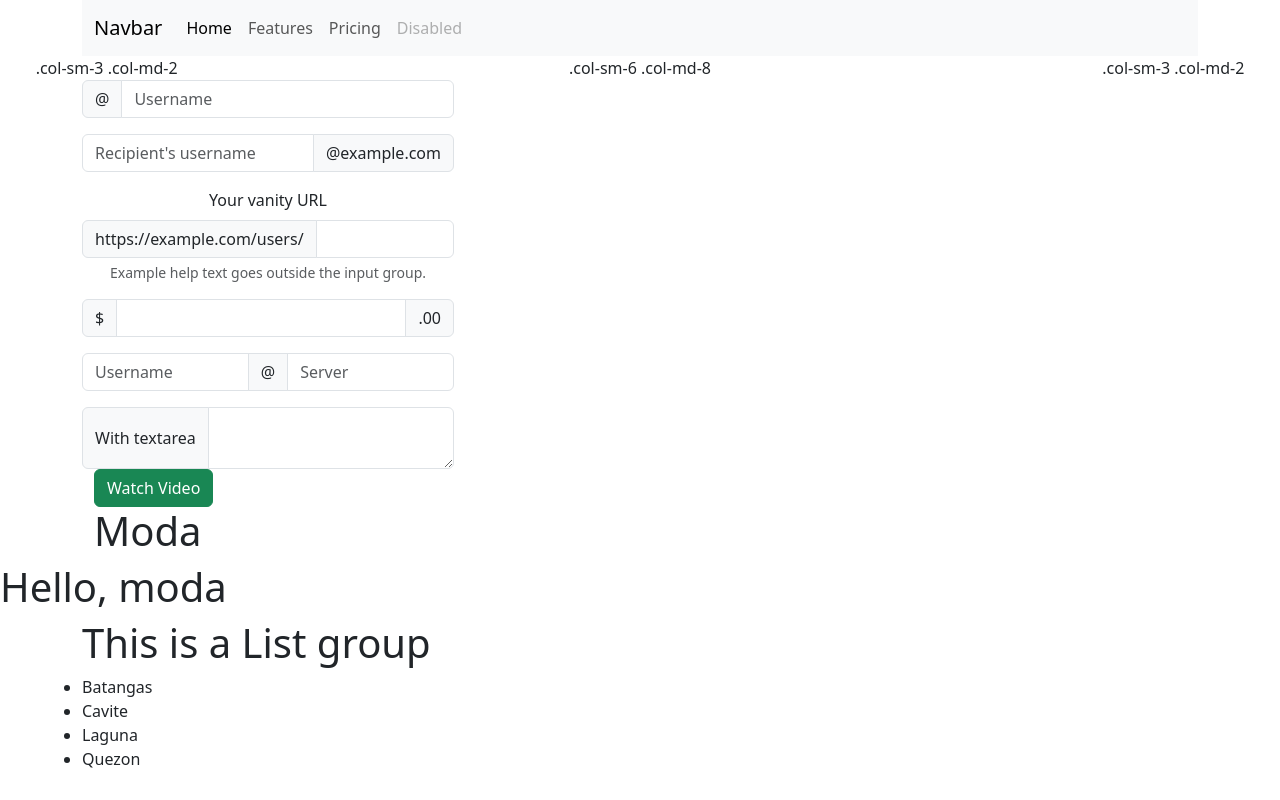
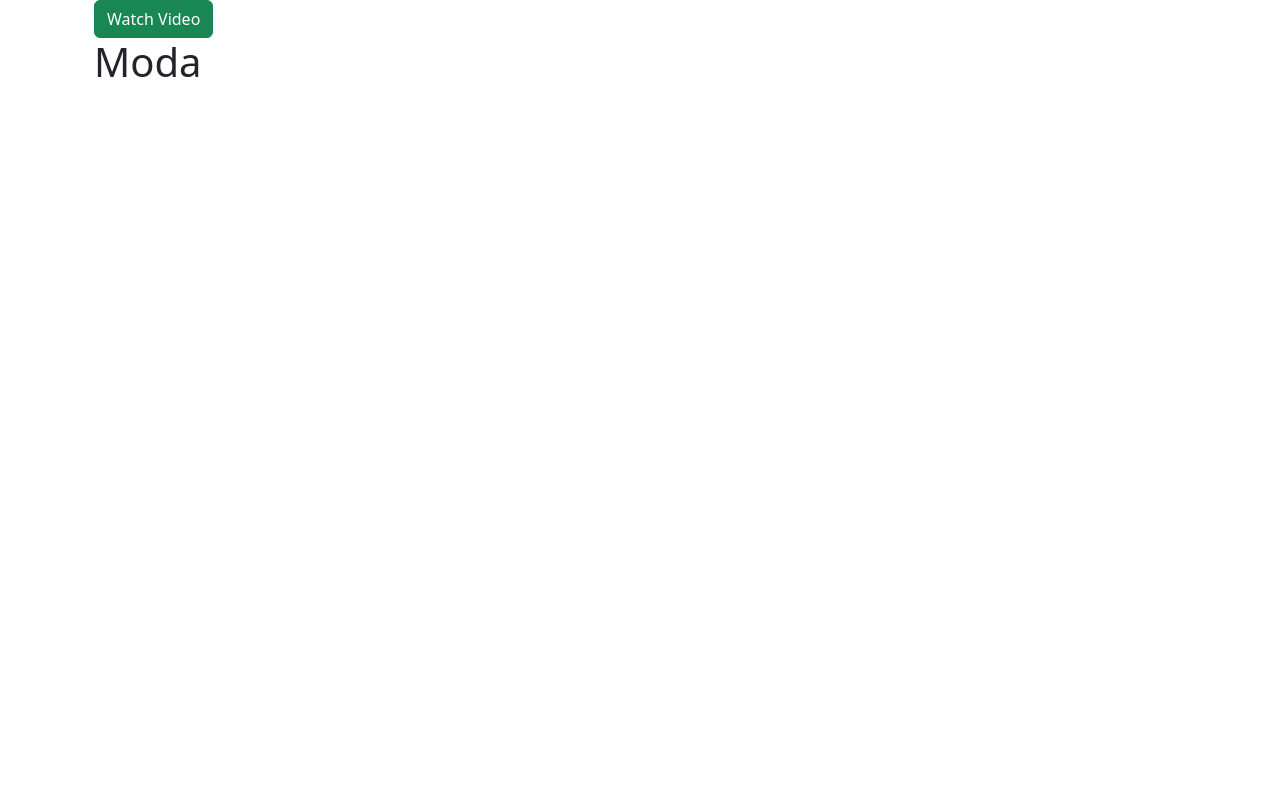
Before and after one commit to MarkRyuo/first_app, a React (Vite) app: page / in a window 1280 px wide. Built offline with nearby package versions, Linux system fonts and the light colour scheme.

Commit message:
Update: Aug 17 2024

```diff
--- a/src/App.tsx
+++ b/src/App.tsx
@@ -6,11 +6,11 @@ import Log from './components/log';
 
 function App(){
   return <div>
-    <NavBar/>
-    <Log/>
+    {/* <NavBar/>
+    <Log/> */}
     <HomeScreen/>
-    <Message/>
-    <ListGroup/>
+    {/* <Message/>
+    <ListGroup/> */}
     </div>
 }
 
```
